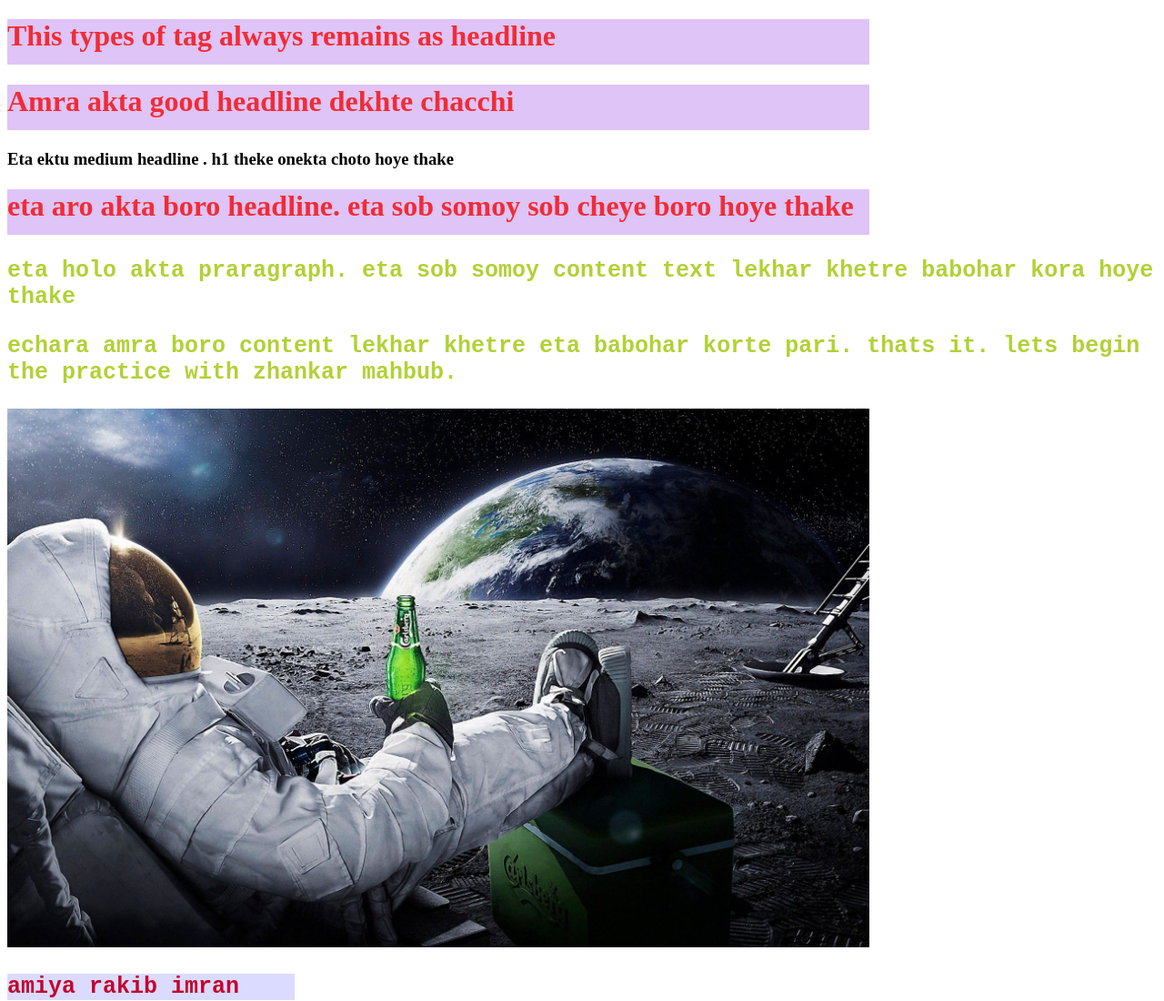
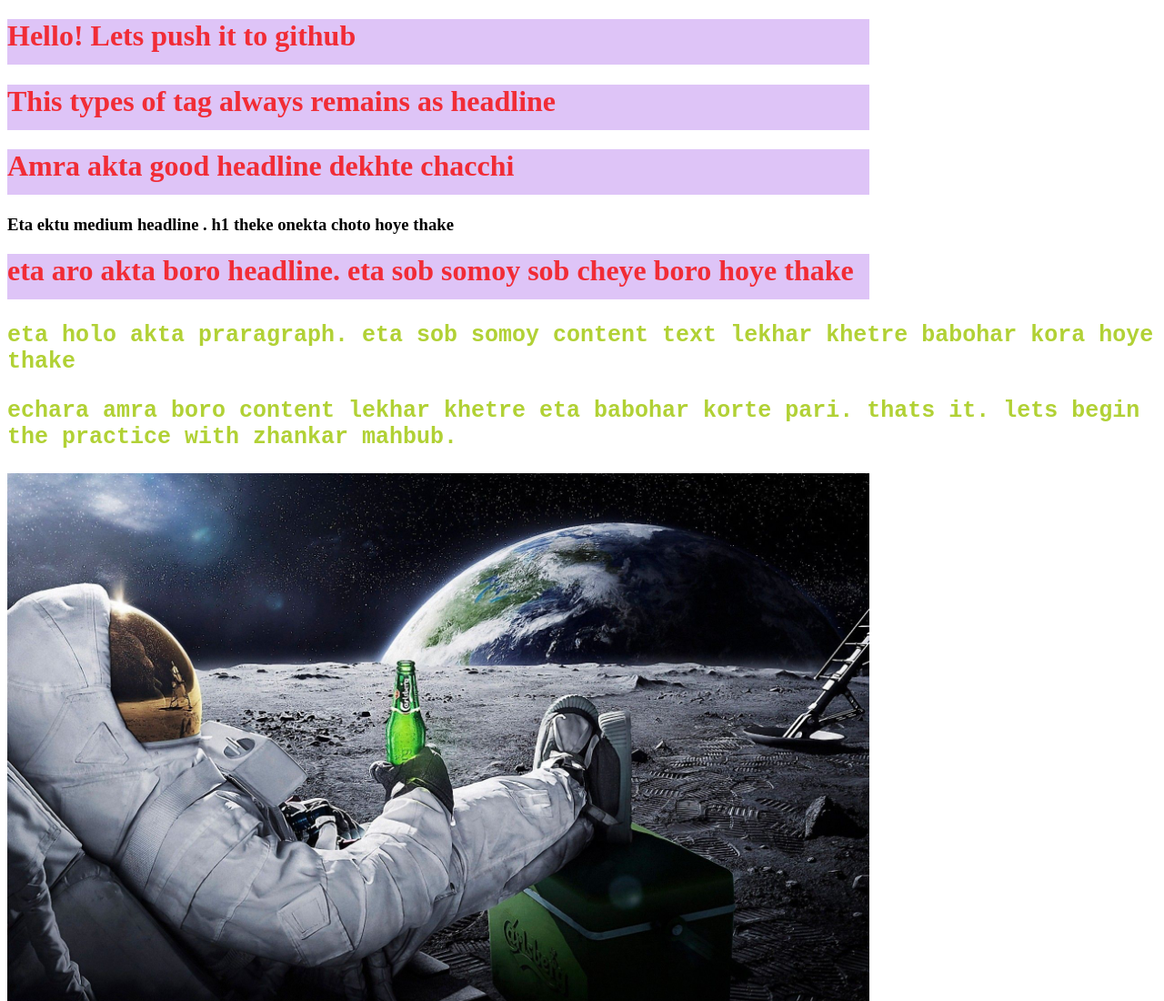
Before and after one commit to Rakib404H/First-Thing, a plain HTML site: page css.html in a window 1280 px wide. Shown: the top 1100 px of the page at 91% size. Drawn offline with Linux system fonts and the light colour scheme.

Commit message:
learned how to push to github

```diff
--- a/css.html
+++ b/css.html
@@ -31,6 +31,7 @@
 
 </head>
 <body>
+    <h1>Hello! Lets push it to github</h1>
     <h1>This types of tag always remains as headline</h1>
     <h1>Amra akta good headline dekhte chacchi</h1>
     <h3>Eta ektu medium headline . h1 theke onekta choto hoye thake</h3>
```
